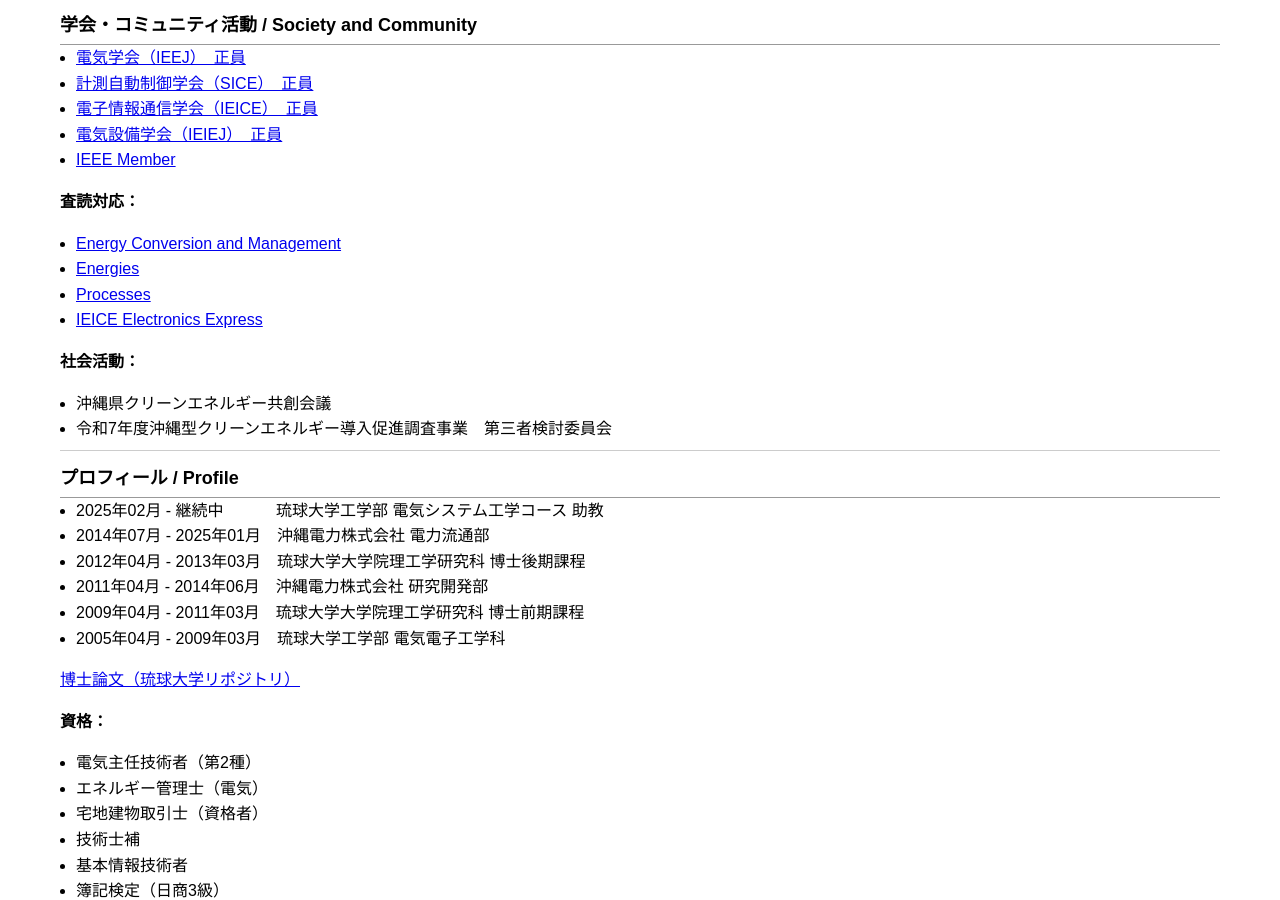
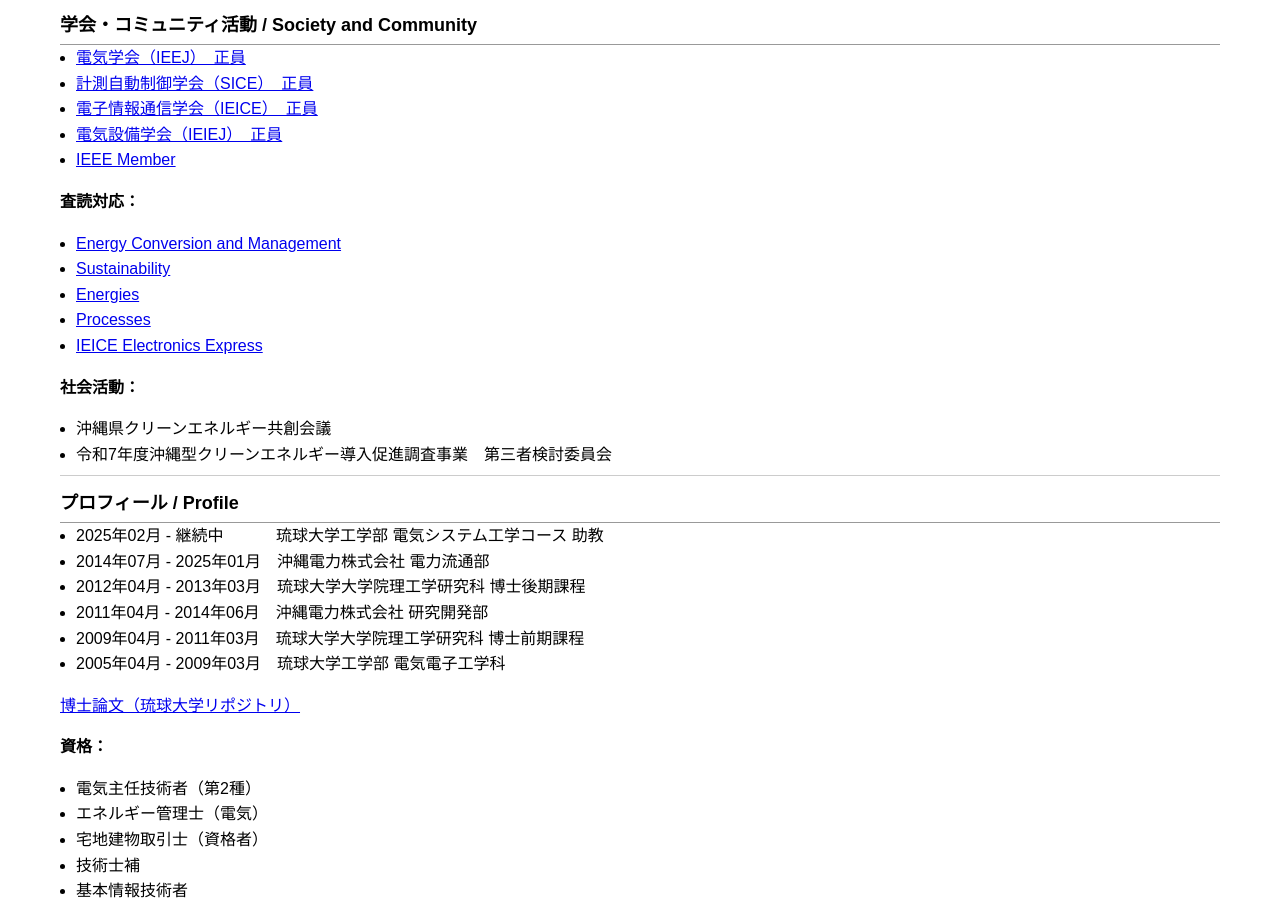
Before and after one commit to akieuehara/AkieUehara.github.io, a Jekyll site: the page built from index.md, in a window 1280 px wide and 900 px high, scrolled down 2294 px. Built offline with Jekyll 4.4.1, drawn with Linux system fonts in a browser that asks for light colours; comment, search, counter and statistics services are not loaded.

Commit message:
Update index.md

```diff
--- a/index.md
+++ b/index.md
@@ -141,6 +141,7 @@
 **査読対応：**
 
 - [Energy Conversion and Management](https://www.sciencedirect.com/journal/energy-conversion-and-management)
+- [Sustainability](https://www.mdpi.com/journal/sustainability)
 - [Energies](https://www.mdpi.com/journal/energies)
 - [Processes](https://www.mdpi.com/journal/processes)
 - [IEICE Electronics Express](https://www.ieice.org/publications/elex/)
```
